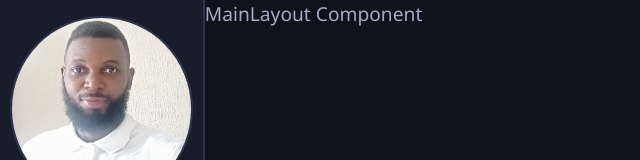
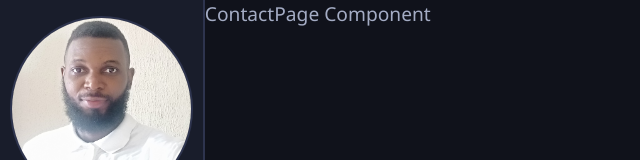
Before and after one commit to ehimare369/portfolio, a React (Create React App) app: page /contact in a window 1280 px wide. Shown: the top 160 px of the page, without its empty margins (0-640 px from the left). Built offline with nearby package versions, Linux system fonts and the light colour scheme.

Commit message:
coded the routing path using the layout in app.js

```diff
--- a/src/App.js
+++ b/src/App.js
@@ -1,11 +1,35 @@
+import { Switch, Route } from "react-router-dom";
 import MainLayout from "./layout/MainLayout/MainLayout";
+import HomePage from "./pages/HomePage/HomePage";
+import AboutPage from "./pages/AboutPage/AboutPage";
+import PortfolioPage from "./pages/PortfolioPage/PortfolioPage";
+import BlogPage from "./pages/BlogPage/BlogPage";
+import ContactPage from "./pages/ContactPage/ContactPage";
 import "./App.scss";
 
 function App() {
   return (
-    <div className="App">
-      <MainLayout />
-    </div>
+    <>
+      <Switch>
+        <MainLayout>
+          <Route path="/" exact>
+            <HomePage />
+          </Route>
+          <Route path="/about" exact>
+            <AboutPage />
+          </Route>
+          <Route path="/portfolio" exact>
+            <PortfolioPage />
+          </Route>
+          <Route path="/blog" exact>
+            <BlogPage />
+          </Route>
+          <Route path="/contact" exact>
+            <ContactPage />
+          </Route>
+        </MainLayout>
+      </Switch>
+    </>
   );
 }
 
--- a/src/layout/MainLayout/MainLayout.js
+++ b/src/layout/MainLayout/MainLayout.js
@@ -2,13 +2,11 @@ import React from "react";
 import "./MainLayout.scss";
 import SideBar from "./../.././components/SideBar/SideBar";
 
-const MainLayout = () => (
-  <div>
-    <div>
-      <SideBar />
-    </div>
-    <div className="MainLayout">MainLayout Component</div>
-  </div>
+const MainLayout = ({ children }) => (
+  <>
+    <SideBar />
+    <div className="MainLayout">{children}</div>
+  </>
 );
 
 export default MainLayout;
```
